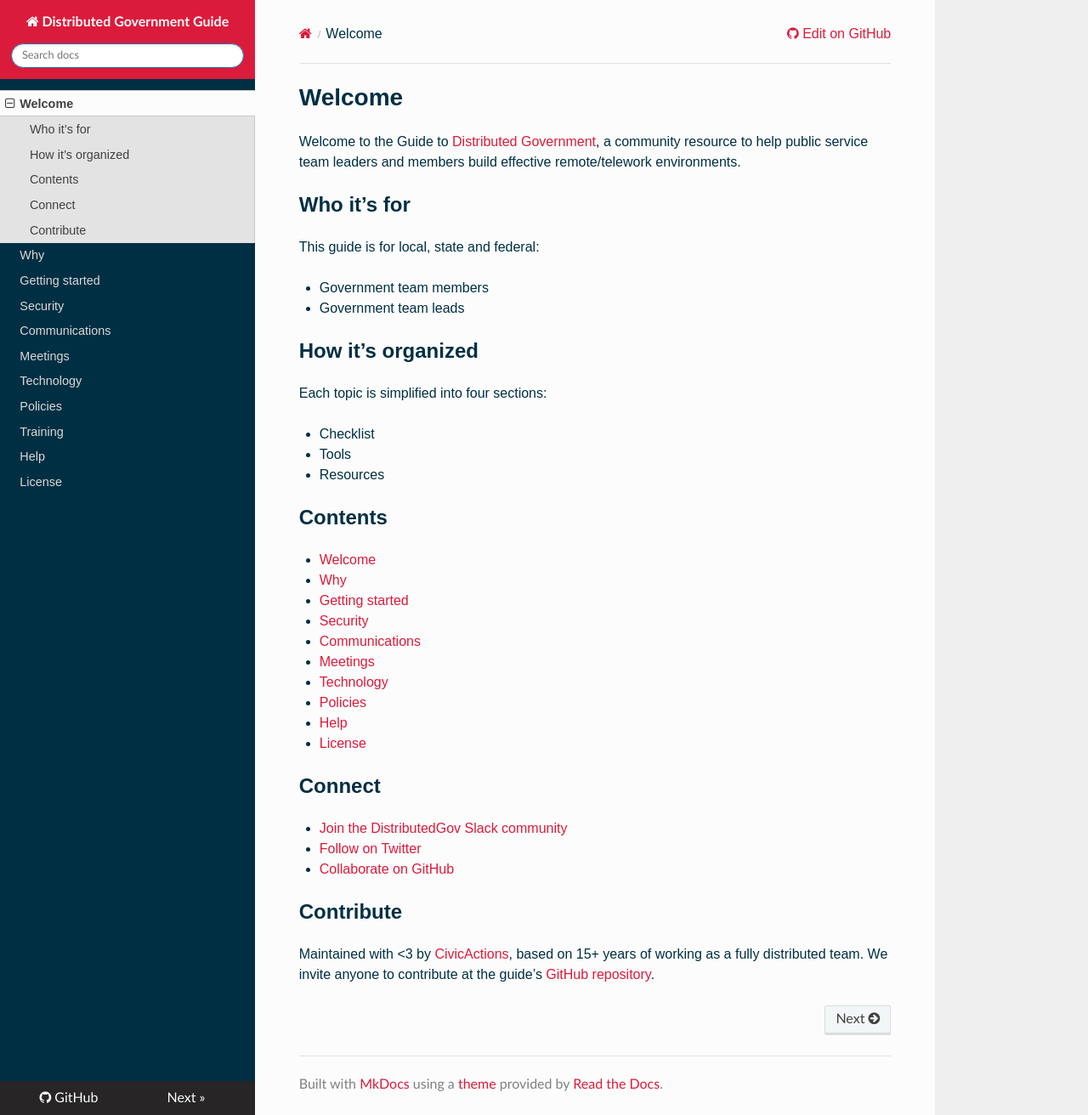
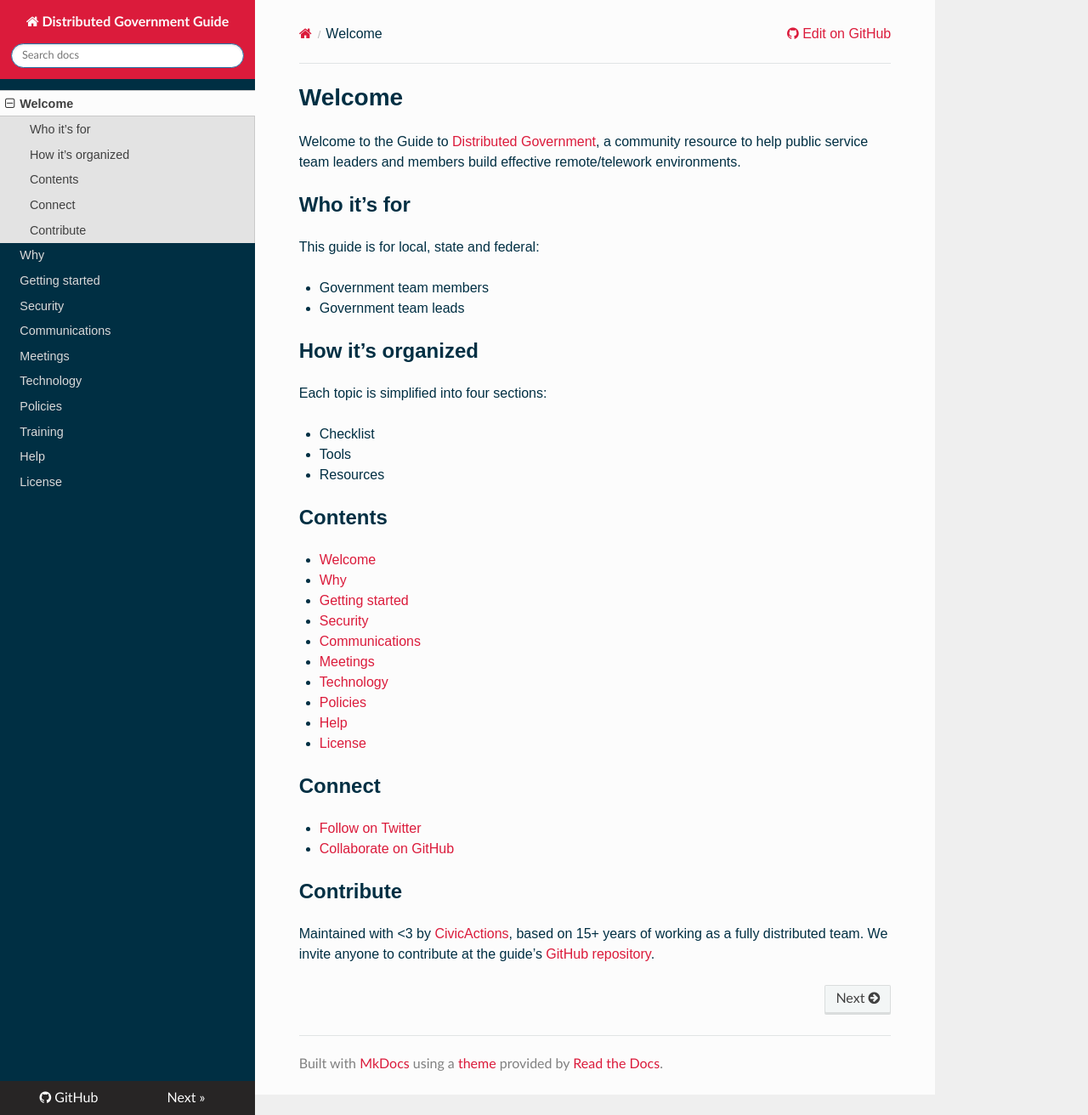
Before and after one commit to distributedgov/guide, an MkDocs documentation site: the page built from docs/README.md, in a window 1280 px wide and 1312 px high. Shown: the whole window at 85% size. Built offline with MkDocs 1.6.1, drawn with Linux system fonts in a browser that asks for light colours; nearby versions of some CDN libraries; old or Windows-style settings are respelled for this version of MkDocs.

Commit message:
Update README.md

```diff
--- a/docs/README.md
+++ b/docs/README.md
@@ -32,7 +32,6 @@ Each topic is simplified into four sections:
 
 ## Connect
 
-* [Join the DistributedGov Slack community](https://distributedgov.herokuapp.com/)
 * [Follow on Twitter](https://twitter.com/distributedgov)
 * [Collaborate on GitHub](https://github.com/distributedgov)
 
```
